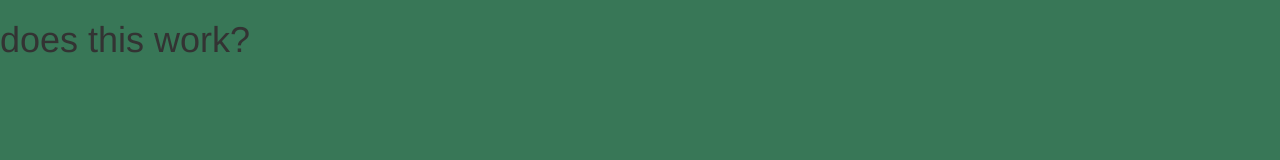
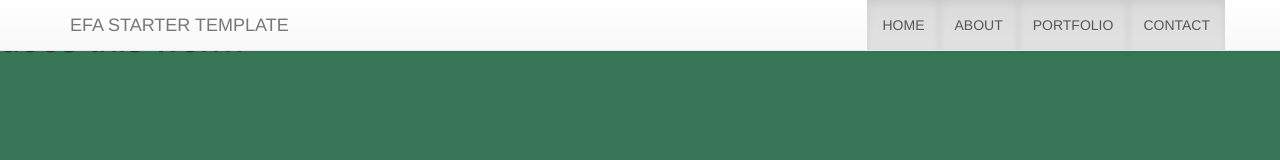
Before and after one commit to redwards717/redwards717.github.io, a website: page index.html in a window 1280 px wide. Drawn offline with nearby package versions, Linux system fonts and the light colour scheme; a web font is replaced by a local one.

Commit message:
mod 3 done

```diff
--- a/index.html
+++ b/index.html
@@ -18,6 +18,36 @@
 <body>
      <!-- Navigation -->
      <nav>
+            <div class="navbar navbar-default navbar-fixed-top text-uppercase" id="mainNav" role="navigation">
+                    <div class="container">
+                        <div class="navbar-header">
+                            <button type="button" class="navbar-toggle text-uppercase bg-primary text-white rounded" data-toggle="collapse" data-target=".navbar-collapse"
+                                aria-controls="navbarResponsive" aria-expanded="false" aria-label="Toggle navigation">
+                                <span class="sr-only">Toggle navigation</span>
+                                <span class="icon-bar"></span>
+                                <span class="icon-bar"></span>
+                                <span class="icon-bar"></span>
+                            </button>
+                            <a class="navbar-brand" href="#">EFA Starter Template</a>
+                        </div>
+                        <div class="navbar-collapse collapse">
+                            <ul class="nav navbar-nav navbar-right">
+                                <li class="active">
+                                    <a href="#">Home</a>
+                                </li>
+                                <li class="active">
+                                    <a href="#about">About</a>
+                                </li>
+                                <li class="active">
+                                    <a href="#portfolio">Portfolio</a>
+                                </li>
+                                <li class="active">
+                                    <a href="#contact">Contact</a>
+                                </li>
+                            </ul>
+                        </div>
+                    </div>
+                  </div>
     </nav>
 
     <!-- Header -->
@@ -54,7 +84,7 @@
     <!-- Custom scripts for this template -->
     <script src="js/main.js"></script>
 
-
+    <script src="node_modules/jquery/dist/jquery.min.js"></script>
     <script src="./node_modules/bootstrap/dist/js/bootstrap.min.js"></script>
 
 </body>
--- a/package.json
+++ b/package.json
@@ -5,7 +5,9 @@
   "main": "gulpfile.js",
   "dependencies": {
     "bootstrap": "^3.3.7",
-    "browser-sync": "^2.24.4"
+    "browser-sync": "^2.24.4",
+    "font-awesome": "^4.7.0",
+    "jquery": "^3.3.1"
   },
   "devDependencies": {
     "gulp": "^3.9.1",
```
Also changed, not shown: 1 other file.
